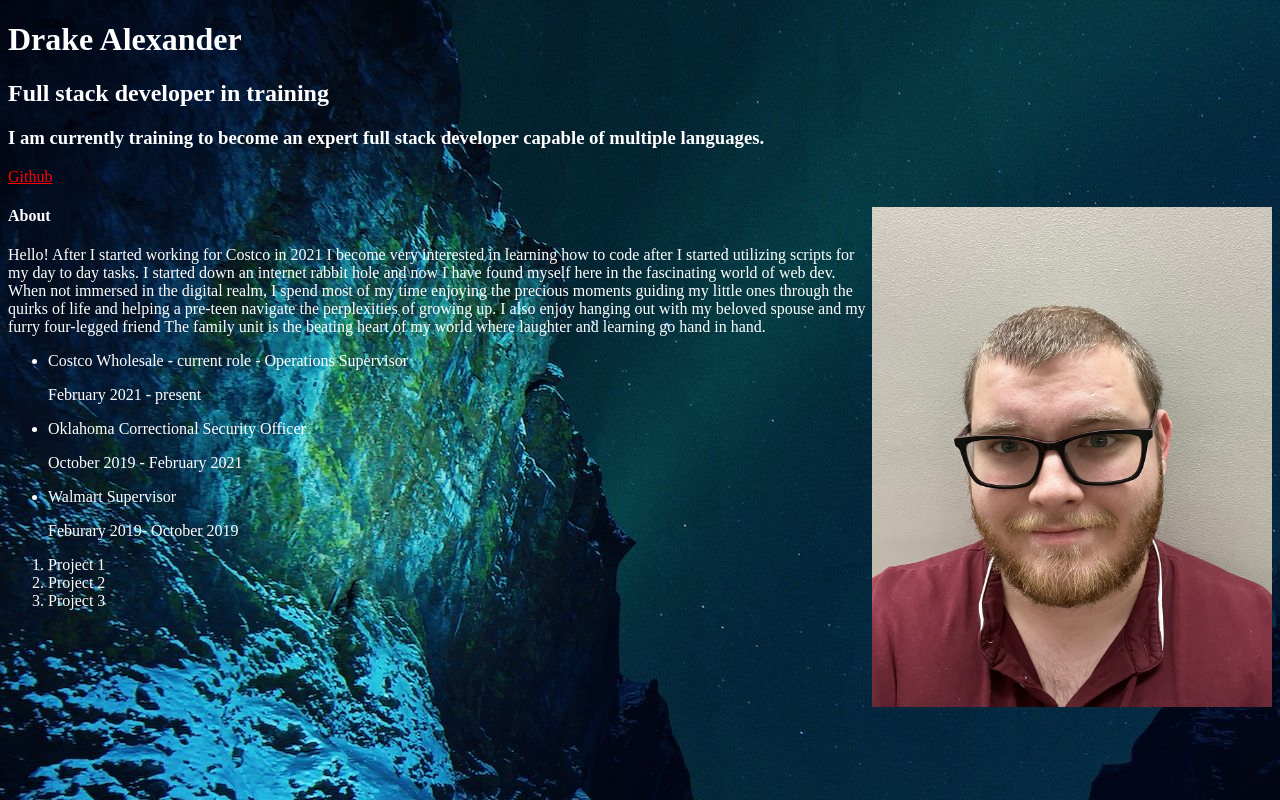
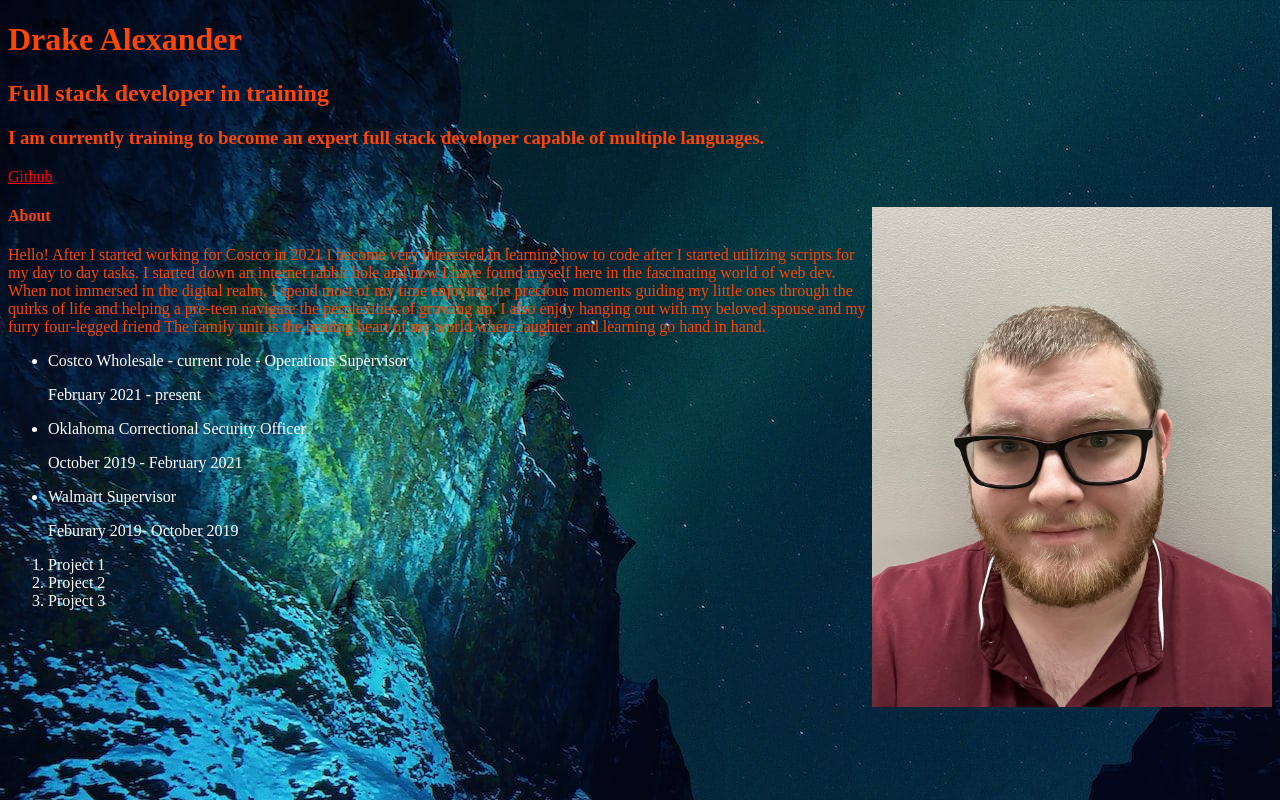
Before and after one commit to Drake-Alexander/First-Website, a plain HTML site: page index.html in a window 1280 px wide. Drawn offline with Linux system fonts and the light colour scheme.

Commit message:
added color

```diff
--- a/index.html
+++ b/index.html
@@ -4,27 +4,25 @@
         <meta charset="UTF-8">
         <meta name="viewport" content="width=device-width, initial-scale=1.0">
         <title>Drake's Portfolio</title>
-
         <style>
         body {
           background-image: url('https://github.com/Drake-Alexander/First-Website/blob/main/Background.jpg?raw=true');
         }
-
         </style>
     </head>
     <body text="#ffffff" link="#ff0000" vlink="#ff0000" alink="#ff0000">
         <Header>
-             <h1> Drake Alexander </h1>
-             <h2> Full stack developer in training</h2>
-             <h3> I am currently training to become an expert full stack developer capable of multiple languages.</h3>
+             <h1 style="color:orangered;"> Drake Alexander </h1>
+             <h2 style="color:orangered;"> Full stack developer in training</h2>
+             <h3 style="color:orangered;"> I am currently training to become an expert full stack developer capable of multiple languages.</h3>
              <a href="https://github.com/Drake-Alexander">Github</a>
         </Header>
              <img align="right" src="https://github.com/Drake-Alexander/First-Website/blob/main/Profile%20image.jpg?raw=true" alt="An image of myself"
                 width="400"
                height="500"/>
          <secton>
-             <h4>About</h4>
-             <span>Hello! After I started working for Costco in 2021 I become very interested in learning how to code after I started utilizing scripts for my day to day tasks.
+             <h4 style="color:orangered;">About</h4>
+             <span style="color:orangered;">Hello! After I started working for Costco in 2021 I become very interested in learning how to code after I started utilizing scripts for my day to day tasks.
                I started down an internet rabbit hole and now I have found myself here in the fascinating world of web dev.
              When not immersed in the digital realm, I spend most of my time enjoying the precious moments guiding my little ones through the quirks of life
              and helping a pre-teen navigate the perplexities of growing up. I also enjoy hanging out with my beloved spouse and my furry four-legged friend
@@ -33,9 +31,9 @@
 
          <section>
             <ul>
-                <LI> Costco Wholesale - current role - Operations Supervisor <p>February 2021 - present</p> </LI>
-                <li> Oklahoma Correctional Security Officer <p>October 2019 - February 2021</p> </li>
-                <li> Walmart Supervisor <p> Feburary 2019- October 2019</p> </li>
+                <li > Costco Wholesale - current role - Operations Supervisor <p>February 2021 - present</p> </LI>
+                <li > Oklahoma Correctional Security Officer <p>October 2019 - February 2021</p> </li>
+                <li > Walmart Supervisor <p> Feburary 2019- October 2019</p> </li>
             </ul>
          </section>
 
```
Also changed, not shown: 1 other file.
